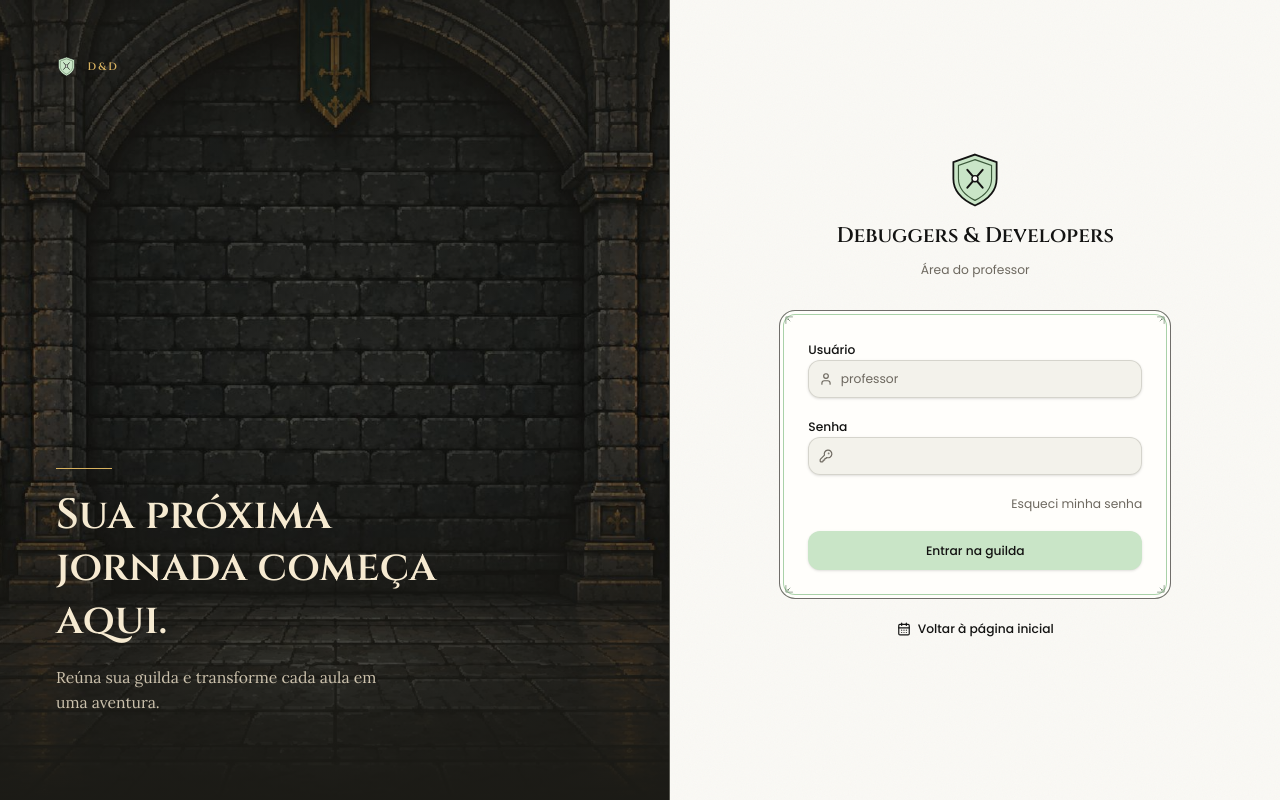
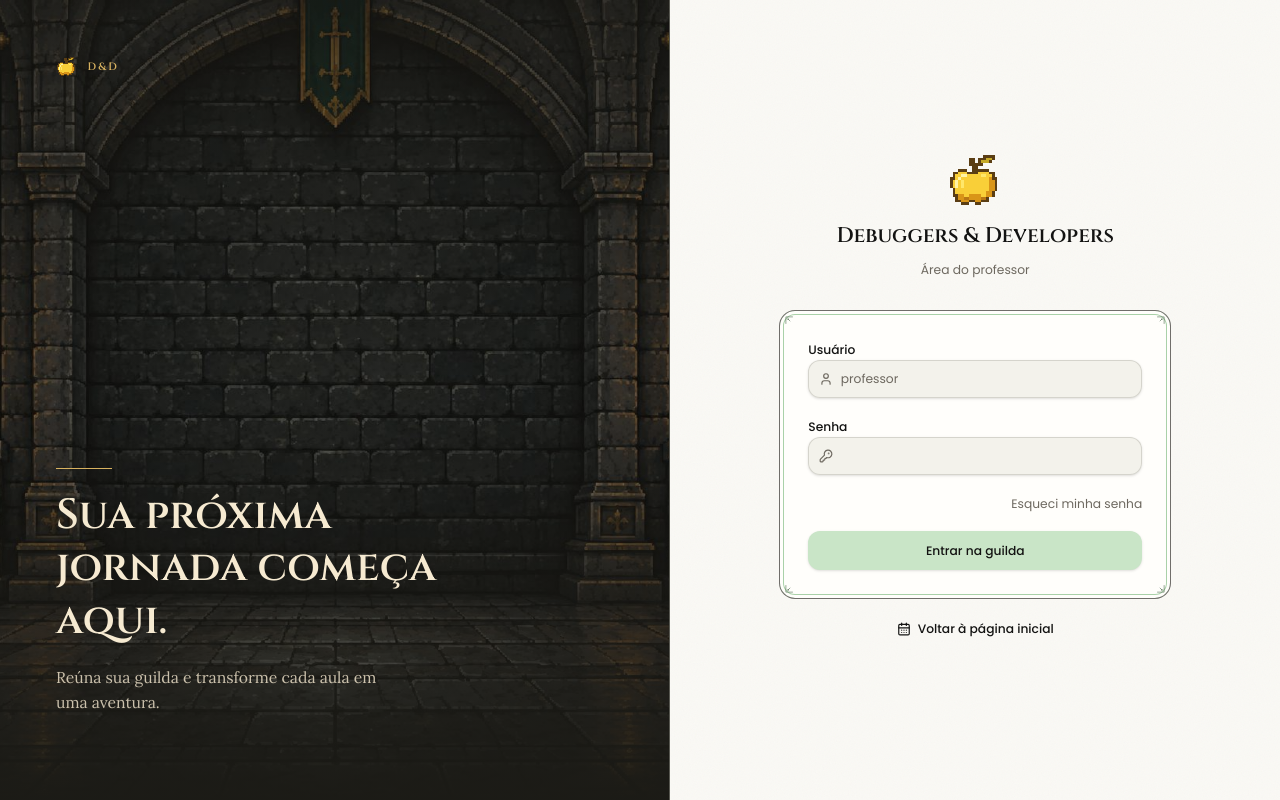
Before and after one commit to Anthhon/jornada, a Next.js app in the folder front-end/: page /login in a window 1280 px wide. Built offline with nearby package versions, Linux system fonts and the light colour scheme; no server answers.

Commit message:
feat(frontend): replace sword branding with guild apple

```diff
--- a/front-end/app/page.tsx
+++ b/front-end/app/page.tsx
@@ -2,11 +2,11 @@ import { LandingPage } from "@/components/landing-page";
 import type { Metadata } from "next";
 
 export const metadata: Metadata = {
-  title: "Debuggers & Developers — Guilda das Incursões",
+  title: "Debuggers & Developers — D&D",
   description:
     "Uma jornada entre código e aventura. Consulte a agenda pública de incursões, grupos e linguagens de programação.",
   openGraph: {
-    title: "Debuggers & Developers — Guilda das Incursões",
+    title: "Debuggers & Developers — D&D",
     description:
       "Reúna sua guilda e acompanhe as incursões. Agenda de grupos e missões aberta a todos.",
     type: "website",
--- a/front-end/components/landing-page.tsx
+++ b/front-end/components/landing-page.tsx
@@ -8,7 +8,6 @@ import {
   Search,
   Shield,
   Skull,
-  Swords,
   X,
 } from "lucide-react";
 import Image from "next/image";
@@ -16,6 +15,7 @@ import Link from "next/link";
 import { useEffect, useMemo, useState } from "react";
 
 import { groups, missions } from "@/mocks/landing-agenda";
+import { Crest } from "@/features/journey/components/crest";
 
 const groupTones = [
   "bg-accent/60",
@@ -84,7 +84,7 @@ export function PublicHeader() {
               <Castle className="h-4 w-4" /> Início
             </Link>
             <Link href="/login" className="flex h-11 items-center gap-3 rounded-md px-3 hover:bg-guild-green" onClick={() => setOpen(false)}>
-              <Swords className="h-4 w-4" /> Área do professor
+              <Crest className="h-4 w-4" /> Área do professor
             </Link>
             <a href="#agenda" className="flex h-11 items-center gap-3 rounded-md px-3 hover:bg-guild-green" onClick={() => setOpen(false)}>
               <CalendarDays className="h-4 w-4" /> Agenda de incursões
@@ -247,7 +247,7 @@ export function LandingPage() {
           <div className="guild-hero-content relative z-10 mx-auto flex max-w-3xl flex-col items-center px-5 text-center">
             <div className="mb-5 flex items-center gap-4 text-guild-gold">
               <span className="h-px w-12 bg-guild-gold/60" />
-              <Swords className="h-7 w-7" />
+              <Crest className="h-7 w-7" />
               <span className="h-px w-12 bg-guild-gold/60" />
             </div>
             <p className="mb-4 font-display text-xs uppercase tracking-[0.24em] text-guild-gold">
--- a/front-end/components/layout/teacher-shell.tsx
+++ b/front-end/components/layout/teacher-shell.tsx
@@ -15,7 +15,6 @@ import {
   Scroll,
   Shield,
   Skull,
-  Swords,
   Users,
 } from "lucide-react";
 import Link from "next/link";
@@ -30,7 +29,7 @@ import { UNAUTHORIZED_EVENT } from "@/lib/api";
 const navigation = [
   { href: "/agenda", label: "Agenda de incursões", icon: CalendarDays },
   { href: "/dashboard", label: "Salão da Guilda", icon: Castle },
-  { href: "/missions", label: "Missões", icon: Swords },
+  { href: "/missions", label: "Missões", icon: Crest },
   { href: "/students", label: "Aventureiros", icon: Users },
   { href: "/users", label: "Usuários da API", icon: Users },
   { href: "/groups", label: "Grupos", icon: Shield },
@@ -59,7 +58,7 @@ function Navigation({ collapsed, onNavigate }: { collapsed?: boolean; onNavigate
               collapsed && "justify-center px-0",
             )}
           >
-            <Icon className="h-[18px] w-[18px] shrink-0" strokeWidth={1.6} />
+            <Icon className="h-[18px] w-[18px] shrink-0" />
             {!collapsed && <span>{label}</span>}
           </Link>
         );
@@ -75,7 +74,7 @@ function Brand({ collapsed }: { collapsed?: boolean }) {
       {!collapsed && (
         <div className="leading-tight">
           <div className="font-display text-sm font-semibold">Debuggers &amp; Developers</div>
-          <div className="text-[0.7rem] uppercase tracking-widest text-muted-foreground">Guilda das incursões</div>
+          <div className="text-[0.7rem] uppercase tracking-widest text-muted-foreground">D&amp;D</div>
         </div>
       )}
     </div>
--- a/front-end/features/heroes/components/heroes-page.tsx
+++ b/front-end/features/heroes/components/heroes-page.tsx
@@ -10,7 +10,8 @@ import { PageHeader, PageState, Scroll } from "@/features/journey/components/ui"
 import { useSimulatedLoad } from "@/hooks/use-simulated-load";
 import { useJornada } from "@/stores/journey-store";
 import type { Hero } from "@/features/heroes";
-import { Pencil, Shield, Swords } from "lucide-react";
+import { Pencil, Shield } from "lucide-react";
+import { Crest } from "@/features/journey/components/crest";
 import { useState } from "react";
 
 
@@ -38,7 +39,7 @@ function Herois() {
             <div className="flex items-start justify-between gap-3">
               <div className="flex items-center gap-3">
                 <div className="flex h-12 w-12 items-center justify-center rounded-full border-2 border-success/60 bg-accent">
-                  {h.role === "Ataque" ? <Swords className="h-5 w-5 text-accent-foreground" /> : <Shield className="h-5 w-5 text-accent-foreground" />}
+                  {h.role === "Ataque" ? <Crest className="h-5 w-5" /> : <Shield className="h-5 w-5 text-accent-foreground" />}
                 </div>
                 <div>
                   <h3 className="text-xl leading-tight">{h.name}</h3>
--- a/front-end/features/journey/components/crest.tsx
+++ b/front-end/features/journey/components/crest.tsx
@@ -2,14 +2,20 @@
 
 import { cn } from "@/lib/utils";
 
-/** Brasão da guilda */
+/** Maçã dourada da guilda, desenhada em uma grade de pixels. */
 export function Crest({ className }: { className?: string }) {
   return (
-    <svg viewBox="0 0 40 44" className={cn("h-9 w-9", className)} aria-hidden>
-      <path d="M20 2 L37 8 V21 C37 31 29 38 20 42 C11 38 3 31 3 21 V8 Z" className="fill-primary stroke-foreground" strokeWidth="1.4" />
-      <path d="M20 6 L33 10.5 V21 C33 29 27 34.5 20 38 C13 34.5 7 29 7 21 V10.5 Z" fill="none" className="stroke-accent-foreground" strokeWidth="0.9" />
-      <path d="M14 28 L26 14 M26 28 L14 14" className="stroke-foreground" strokeWidth="1.6" strokeLinecap="round" />
-      <circle cx="20" cy="21" r="2.4" className="fill-card stroke-foreground" strokeWidth="1.1" />
+    <svg viewBox="0 0 20 20" className={cn("h-9 w-9", className)} shapeRendering="crispEdges" aria-hidden>
+      <path d="M8 2H10V4H11V7H9V5H8Z" fill="#5b3e14" />
+      <path d="M11 2H13V1H17V3H16V4H13V5H11Z" fill="#5b3e14" />
+      <path d="M12 3H14V2H16V3H15V4H12Z" fill="#c6aa28" />
+      <path d="M4 6H7V7H11V6H15V7H17V9H18V14H17V16H15V18H12V19H10V18H8V19H5V18H3V16H2V13H1V9H2V7H4Z" fill="#5b3e14" />
+      <path d="M4 7H7V8H11V7H15V8H16V10H17V14H16V16H14V17H12V18H10V17H8V18H5V17H4V15H3V13H2V10H3V8H4Z" fill="#f9cf38" />
+      <path d="M15 9H16V10H17V14H16V16H14V17H12V18H10V17H8V18H5V17H4V15H6V16H8V15H12V16H14V14H15Z" fill="#d99518" />
+      <path d="M5 8H7V9H5V10H4V13H3V10H4V9H5Z" fill="#fff3a6" />
+      <path d="M5 10H6V13H5Z" fill="#ffe76a" />
+      <path d="M12 8H14V9H12Z" fill="#ffe76a" />
+      <path d="M6 16H8V17H6ZM12 16H14V17H12Z" fill="#b97815" />
     </svg>
   );
 }
--- a/front-end/features/missions/components/new-mission.tsx
+++ b/front-end/features/missions/components/new-mission.tsx
@@ -5,7 +5,7 @@ import { Field, selectClass, SubmitButton } from "@/features/journey/components/
 import { useValidatedForm } from "@/hooks/use-validated-form";
 import { fakeSave } from "@/mocks/latency";
 import { useJornada } from "@/stores/journey-store";
-import { Swords } from "lucide-react";
+import { Crest } from "@/features/journey/components/crest";
 import { toast } from "sonner";
 
 export function NewMission({ open, onOpenChange }: { open: boolean; onOpenChange: (o: boolean) => void }) {
@@ -74,7 +74,7 @@ export function NewMission({ open, onOpenChange }: { open: boolean; onOpenChange
               </div>
             ))}
           </div>
-          <SubmitButton loading={loading}><Swords /> Registrar missão</SubmitButton>
+          <SubmitButton loading={loading}><Crest className="h-4 w-4" /> Registrar missão</SubmitButton>
         </form>
       </SheetContent>
     </Sheet>
--- a/front-end/features/missions/components/turn-form.tsx
+++ b/front-end/features/missions/components/turn-form.tsx
@@ -7,7 +7,7 @@ import { presentationGrade } from "@/lib/journey/rules";
 import { fakeSave } from "@/mocks/latency";
 import { useJornada } from "@/stores/journey-store";
 import type { Incursion, TurnEffect } from "@/features/missions";
-import { Swords } from "lucide-react";
+import { Crest } from "@/features/journey/components/crest";
 import { toast } from "sonner";
 import { EFFECT_LABEL } from "../constants/mission-details-page";
 
@@ -94,7 +94,7 @@ export function TurnForm({ inc }: { inc: Incursion }) {
             </select>
           </Field>
         </div>
-        <SubmitButton loading={loading}><Swords /> Registrar turno</SubmitButton>
+        <SubmitButton loading={loading}><Crest className="h-4 w-4" /> Registrar turno</SubmitButton>
       </form>
     </Scroll>
   );
```
Also changed, not shown: front-end/features/dashboard/components/dashboard-page.tsx (+8 -6 lines), front-end/features/missions/components/mission-details-page.tsx (+5 -4 lines).
